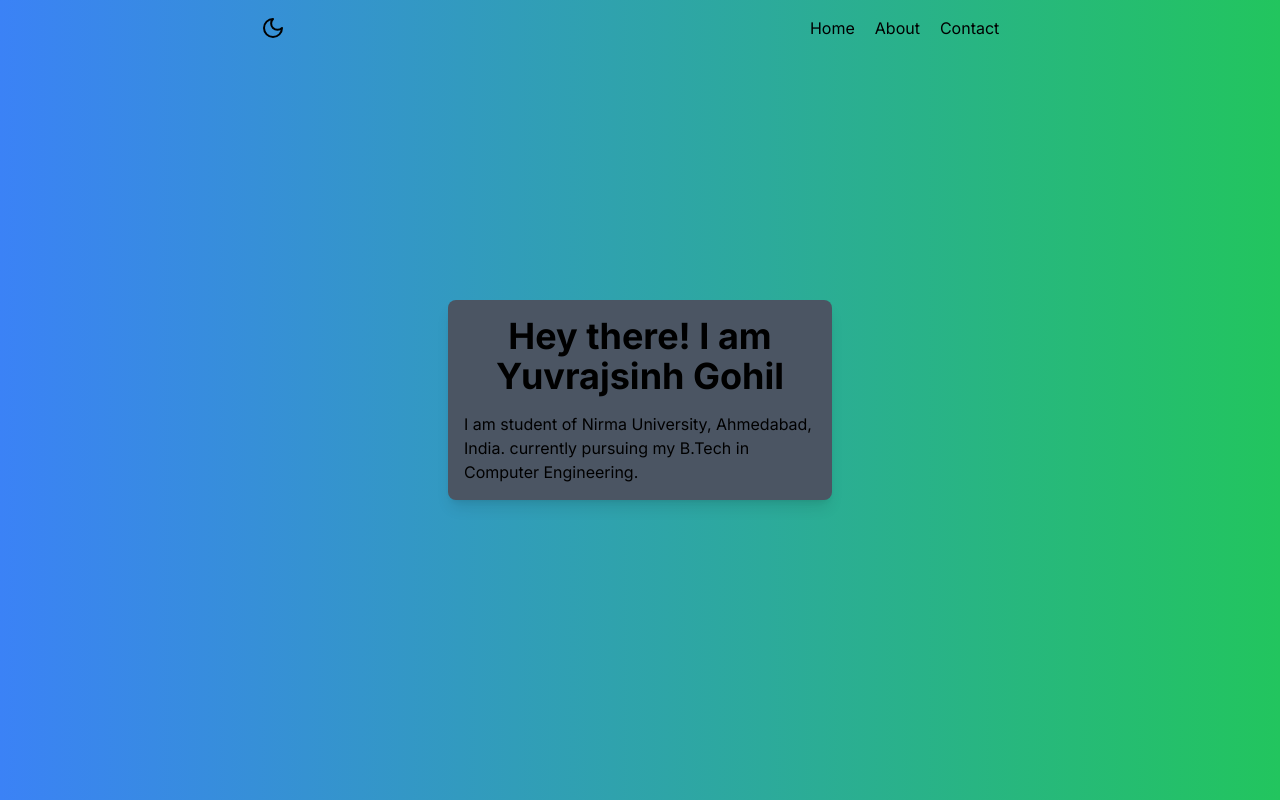
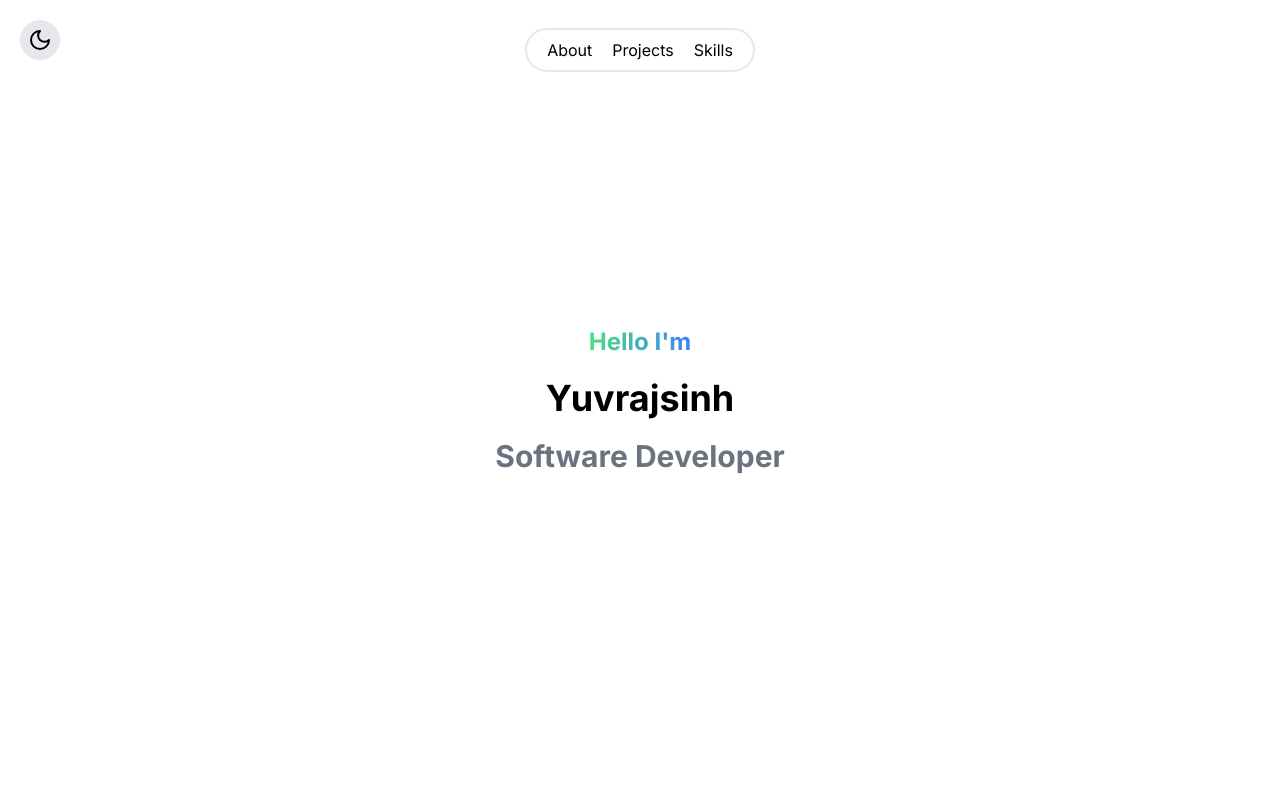
Before and after one commit to yuvrajsinh5252/website, a Next.js app: page / in a window 1280 px wide. Built offline with nearby package versions, Linux system fonts and the light colour scheme.

Commit message:
tried to add transistion to theme changer

```diff
--- a/package.json
+++ b/package.json
@@ -13,7 +13,8 @@
     "next": "14.2.5",
     "next-themes": "^0.3.0",
     "react": "^18",
-    "react-dom": "^18"
+    "react-dom": "^18",
+    "three": "^0.167.1"
   },
   "devDependencies": {
     "typescript": "^5",
--- a/src/app/globals.css
+++ b/src/app/globals.css
@@ -1,3 +1,9 @@
 @import "tailwindcss/base";
 @import "tailwindcss/components";
 @import "tailwindcss/utilities";
+
+::view-transition-old(root),
+::view-transition-new(root) {
+  animation: none;
+  mix-blend-mode: normal;
+}
--- a/src/app/layout.tsx
+++ b/src/app/layout.tsx
@@ -18,15 +18,12 @@ export default function RootLayout({
 }>) {
   return (
     <html lang="en" suppressHydrationWarning>
-      <body className={inter.className}>
-        <ThemeProvider
-          attribute="class"
-          defaultTheme="system"
-        >
+      <body className={inter.className + " overflow-hidden"}>
+        <ThemeProvider attribute="class">
           <Navbar />
           {children}
         </ThemeProvider>
       </body>
-    </html>
+    </html >
   );
 }
--- a/src/app/page.tsx
+++ b/src/app/page.tsx
@@ -1,15 +1,15 @@
 export default function Home() {
   return (
-    <div className="flex items-center justify-center bg-gradient-to-r from-blue-500 to-green-500 flex-col h-screen">
-      <div className="bg-gray-600 p-4 rounded-lg shadow-lg w-96 flex flex-col items-center justify-center space-y-4">
-        <h1 className="text-4xl font-bold text-center">
-          Hey there! I am Yuvrajsinh Gohil
-        </h1>
-        <p className="flex justify-center items-center">
-          I am student of Nirma University, Ahmedabad, India.
-          currently pursuing my B.Tech in Computer Engineering.
-        </p>
+    <div className="flex items-center justify-center flex-col h-screen">
+      <div className="flex font-bold items-center flex-col gap-5">
+        <span
+          className="text-2xl text-center bg-clip-text text-transparent bg-gradient-to-r from-green-400 to-blue-500"
+        >Hello I'm</span>
+        <h1 className="text-4xl">Yuvrajsinh</h1>
+        <p className="text-3xl
+        text-gray-500
+        ">Software Developer</p>
       </div>
-    </div>
+    </div >
   );
 }
--- a/src/components/navbar.tsx
+++ b/src/components/navbar.tsx
@@ -1,14 +1,16 @@
 import Link from "next/link";
-import ToggleTheme from "./theme/toggle-theme";
+import ThemeChange from "./theme/ThemeChange";
 
 export default function Navbar() {
   return (
-    <div className="flex justify-around items-center p-2 fixed w-full bg-transparent">
-      <ToggleTheme />
-      <nav className="flex gap-5 justify-center items-center p-2 rounded-full">
-        <Link href="/" className="pl-3">Home</Link>
-        <Link href="/about" >About</Link>
-        <Link href="/contact" className="pr-3">Contact</Link>
+    <div className="flex justify-around items-center p-2 fixed w-full mt-5">
+      <ThemeChange />
+      <nav
+        className="flex gap-5 justify-center items-center bg-tranparent backdrop-filter backdrop-blur-[5px] border-2 p-2 rounded-full"
+      >
+        <Link href="/" className="pl-3">About</Link>
+        <Link href="/about" >Projects</Link>
+        <Link href="/contact" className="pr-3">Skills</Link>
       </nav>
     </div>
   )
--- /dev/null
+++ b/src/components/theme/ThemeChange.tsx
@@ -0,0 +1,20 @@
+"use client"
+
+import { useTheme } from "next-themes";
+import ThemeToggle from "./toggle-theme";
+
+export default function ThemeChange() {
+  const { theme, setTheme } = useTheme();
+
+  return (
+    <div className="absolute top-0 left-0">
+      <ThemeToggle />
+      {/* <div
+        className={"bg-black h-[250vw] w-[250vw] transform transition duration-[2000ms] rounded-full absolute " +
+          (theme === "dark" ? "scale-125" : "scale-0")
+        }
+      >
+      </div> */}
+    </div>
+  )
+}
--- a/src/components/theme/toggle-theme.tsx
+++ b/src/components/theme/toggle-theme.tsx
@@ -1,24 +1,32 @@
 "use client"
 
-import { Moon, Sun } from 'lucide-react';
-import { useTheme } from 'next-themes';
-import { useEffect, useState } from 'react';
+import { Moon, Sun } from "lucide-react";
+import { useTheme } from "next-themes";
+import React, { useEffect, useState } from "react";
 
-const ThemeToggle = () => {
+export default function ThemeToggle() {
+  const [mounted, setMounted] = useState(false);
   const { theme, setTheme } = useTheme();
-  const [mounted, setMounted] = useState(false);
 
   useEffect(() => {
     setMounted(true);
   }, []);
 
-  if (!mounted) return <Sun size={24} />
+  if (!mounted) {
+    return (
+      <button className="p-2 absolute left-5 z-10 rounded-full bg-gray-200 dark:bg-gray-800">
+        <Sun size={24} className="animate-spin" />
+      </button>)
+  }
 
   return (
-    <button onClick={() => setTheme(theme === 'dark' ? 'light' : 'dark')}>
-      {theme === 'dark' ? <Sun size={24} /> : <Moon size={24} />}
+    <button
+      className="p-2 absolute left-5 z-10 rounded-full bg-gray-200 dark:bg-gray-800"
+      onClick={() => {
+        setTheme(theme === "light" ? "dark" : "light");
+      }}
+    >
+      {theme === "light" ? <Sun size={24} /> : <Moon size={24} />}
     </button>
   );
-};
-
-export default ThemeToggle;
+}
```
Also changed, not shown: 2 other files (tests, documents, lock files or other folders).
